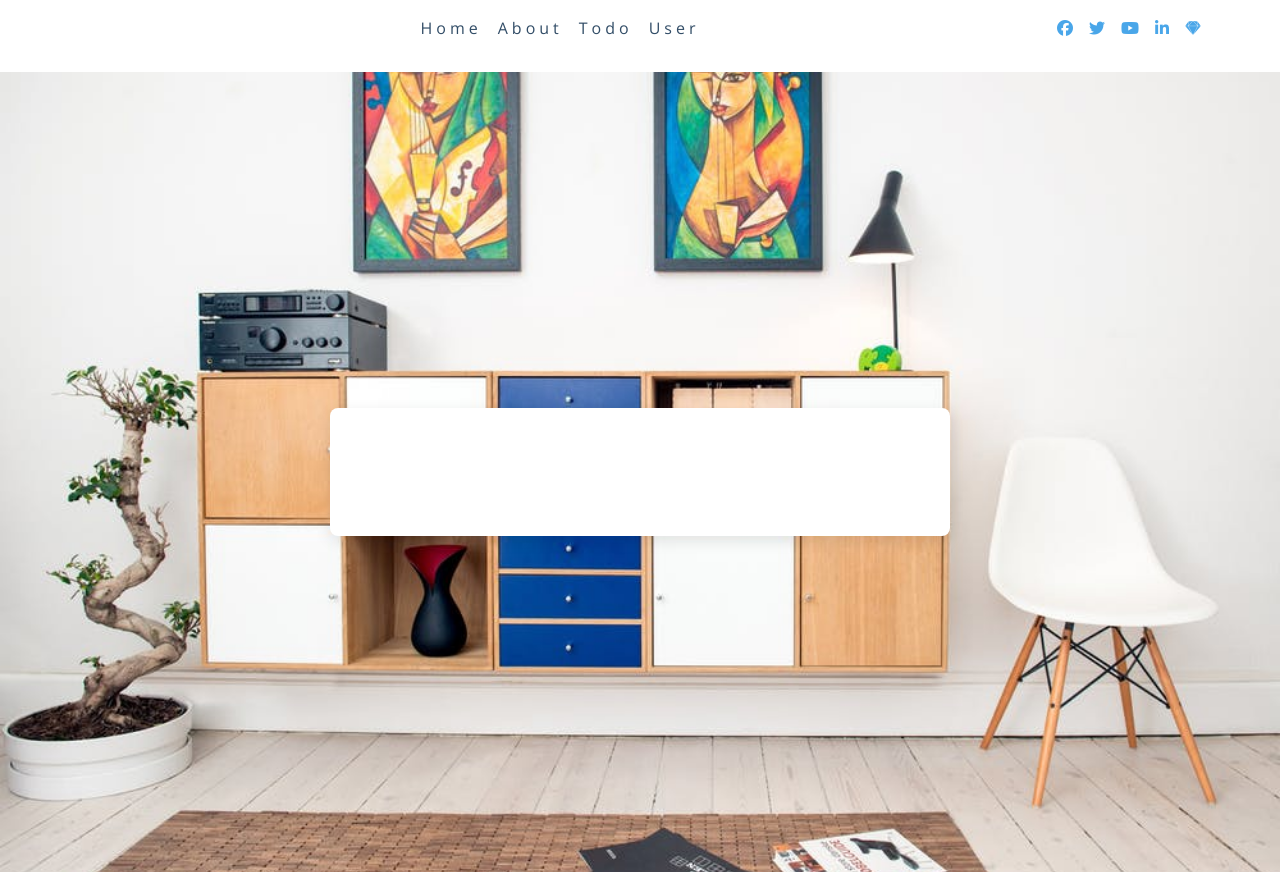
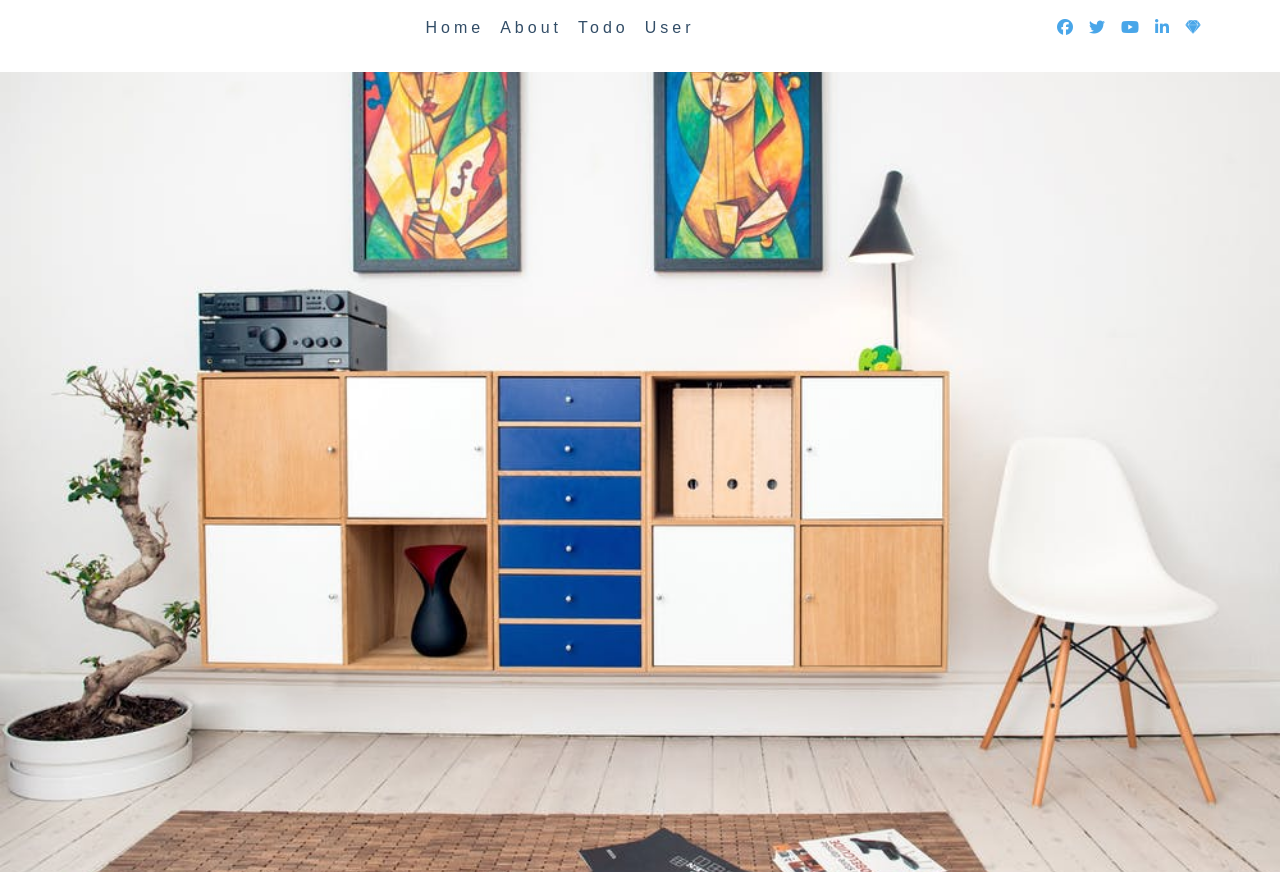
Before and after one commit to FX16212/Review-Lab-RJS301x-Funix, a React (Create React App) app: page / in a window 1280 px wide. Built offline with nearby package versions, Linux system fonts and the light colour scheme.

Commit message:
Fix some bug

```diff
--- a/src/App.css
+++ b/src/App.css
@@ -1,6 +1,6 @@
-.App {
+/* .App {
   text-align: center;
-}
+} */
 
 .App-logo {
 	height: 40vmin;
--- a/src/Home/Home.css
+++ b/src/Home/Home.css
@@ -140,7 +140,7 @@ p {
 
 .btn {
 	text-transform: uppercase;
-	background: transparent;
+	/* background: transparent; */
 	color: var(--clr-black);
 	padding: 0.375rem 0.75rem;
 	letter-spacing: var(--spacing);
--- a/src/Home/Home.js
+++ b/src/Home/Home.js
@@ -4,11 +4,7 @@ import './Home.css';
 class Home extends React.Component {
 	state = {};
 	render() {
-		return (
-			<header class='hero'>
-				<div class='banner'></div>
-			</header>
-		);
+		return <header class='hero'></header>;
 	}
 }
 
--- a/src/Nav/Nav.css
+++ b/src/Nav/Nav.css
@@ -204,7 +204,10 @@ nav {
 	transition: var(--transition);
 }
 .show-links {
+	padding-left: 20px;
 	height: 10rem;
+	overflow: hidden;
+	transition: var(--transition);
 }
 @media screen and (min-width: 800px) {
 	.nav-center {
--- a/src/Nav/Nav.js
+++ b/src/Nav/Nav.js
@@ -2,36 +2,34 @@ import React from 'react';
 import './Nav.css';
 import { NavLink } from 'react-router-dom';
 class Nav extends React.Component {
-	state = {};
+	state = {
+		toggle: false,
+	};
+	toggleClass() {
+		const currentState = this.state.toggle;
+		this.setState({ toggle: !currentState });
+	}
 	render() {
 		return (
 			<nav>
 				<div className='nav-center'>
 					<div className='nav-header'>
-						<button className='nav-toggle'>
+						<button className='nav-toggle' onClick={() => this.toggleClass()}>
 							<i className='fas fa-bars'></i>
 						</button>
 					</div>
-					<ul className='links'>
+					<ul className={this.state.toggle ? 'show-links' : 'links'}>
 						<li>
-							<NavLink to='/' exact={true} activeClassName='active'>
-								home
-							</NavLink>
+							<NavLink to='/'>home</NavLink>
 						</li>
 						<li>
-							<NavLink to='/about' activeClassName='active'>
-								about
-							</NavLink>
+							<NavLink to='/about'>about</NavLink>
 						</li>
 						<li>
-							<NavLink to='/todo' activeClassName='active'>
-								todo
-							</NavLink>
+							<NavLink to='/todo'>todo</NavLink>
 						</li>
 						<li>
-							<NavLink to='/user' activeClassName='active'>
-								user
-							</NavLink>
+							<NavLink to='/user'>user</NavLink>
 						</li>
 					</ul>
 					<ul className='social-icons'>
--- a/src/Todos/ListTodos.css
+++ b/src/Todos/ListTodos.css
@@ -11,7 +11,7 @@
 	flex-direction: column;
 	align-items: center;
 	padding-top: 50px;
-	background-color: #e1e3ea;
+	/* background-color: #e1e3ea; */
 	height: 100vh;
 	font-family: sans-serif;
 }
--- a/src/User/ListUser.css
+++ b/src/User/ListUser.css
@@ -0,0 +1,15 @@
+body {
+	font-family: 'Ropa Sans', sans-serif;
+	background: #e1e1e1;
+}
+
+.profile-box {
+	padding: 10px;
+}
+.profile-box button {
+	font-size: 12px;
+}
+.profile-box p {
+	font-size: 13px;
+	line-height: 1;
+}
--- a/src/User/ListUser.js
+++ b/src/User/ListUser.js
@@ -1,6 +1,6 @@
 import React from 'react';
 import axios from 'axios';
-
+import './ListUser.css';
 import 'bootstrap/dist/css/bootstrap.css';
 import 'bootstrap-social/bootstrap-social.css';
 class ListUser extends React.Component {
@@ -8,7 +8,8 @@ class ListUser extends React.Component {
 		listUser: [],
 	};
 	async componentDidMount() {
-		const res = await axios.get('https://reqres.in/api/users?page=2');
+		const res = await axios.get('https://reqres.in/api/users?page=1');
+
 		this.setState({
 			listUser: res && res.data && res.data.data ? res.data.data : [],
 		});
@@ -16,19 +17,36 @@ class ListUser extends React.Component {
 	render() {
 		let { listUser } = this.state;
 		return (
-			<div className='container '>
+			<div className='container'>
+				<div className='row'>
 					{listUser &&
 						listUser.length > 0 &&
 						listUser.map((user) => {
 							return (
 								<div key={user.id}>
-								<img src={user.avatar} alt='random user' width='100%' />
+									<div
+										style={{ cursor: 'pointer' }}
+										className='col-12 m-1 profile-box '
+									>
+										<img
+											style={{ width: '250px', height: '250px' }}
+											src={user.avatar}
+											alt={user.first_name}
+										/>
+										<h5 className='m-0'>
 											<strong>
 												{user.first_name} {user.last_name}
 											</strong>
+										</h5>
+										<p className='mb-2'> {user.email} </p>
+										<button className='btn btn-info btn-sm'>EDIT</button>
+										<button className='btn btn-primary btn-sm'>VIEW</button>
+										<button className='btn btn-danger btn-sm'>DELETE</button>
+									</div>
 								</div>
 							);
 						})}
+				</div>
 			</div>
 		);
 	}
```
Lines whose indentation alone changed are shown as unchanged.
